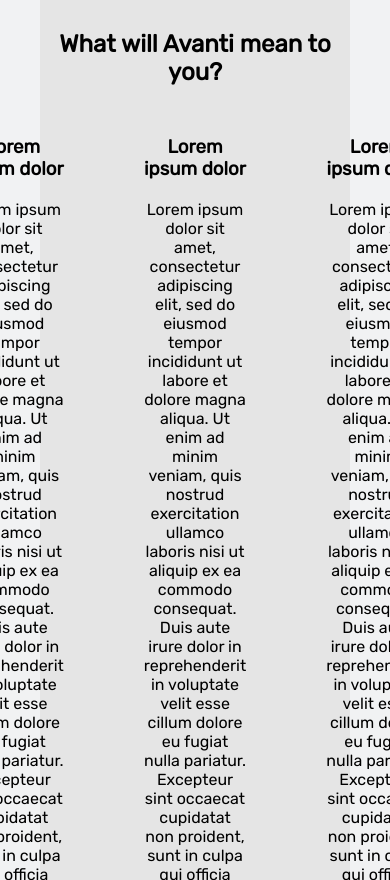
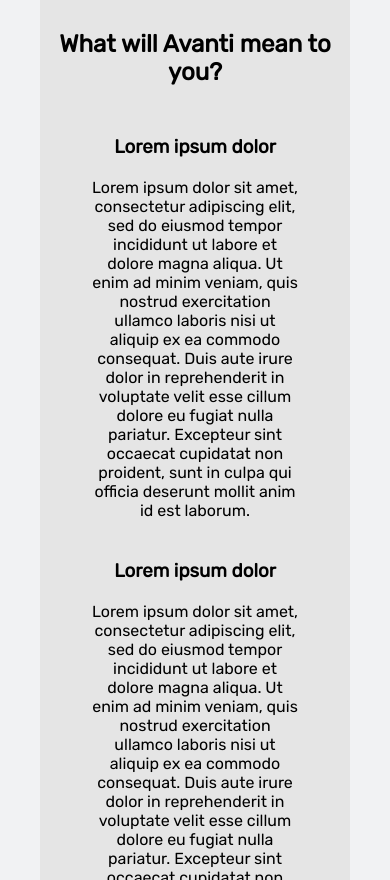
Before and after one commit to propitive/avanti-enterprises, a React (Create React App) app: page / in a window 390 px wide. Shown: the part 1120-2000 px from the top of the page. Built offline with nearby package versions, Linux system fonts and the light colour scheme; a web font is replaced by a local one.

Commit message:
benefits are responsive now

```diff
--- a/src/components/Benefits/Benefits.css
+++ b/src/components/Benefits/Benefits.css
@@ -38,3 +38,23 @@
   text-align: center;
   margin: 0;
 }
+
+@media screen and (max-width: 1200px) {
+  .benefits__text-container {
+    gap: 20px;
+  }
+}
+
+@media screen and (max-width: 1100px) {
+  .benefits__text-container {
+    flex-direction: column;
+    width: calc(100% - 100px);
+    align-content: center;
+    flex-wrap: wrap;
+    gap: 40px;
+  }
+  .benefits__column {
+    width: 100%;
+    max-width: fit-content;
+  }
+}
--- a/src/components/ShowcaseCards/ShowcaseCards.css
+++ b/src/components/ShowcaseCards/ShowcaseCards.css
@@ -90,6 +90,7 @@
   }
   .showcase__title {
     font-size: 35px;
+    color: red;
   }
 }
 
@@ -101,6 +102,10 @@
   .showcase__image {
     width: 400px;
     height: 250px;
+  }
+  .showcase__title {
+    font-size: 35px;
+    color: blue;
   }
 }
 
@@ -115,6 +120,7 @@
   }
   .showcase__title {
     font-size: 28px;
+    color: green;
   }
 }
 
```
